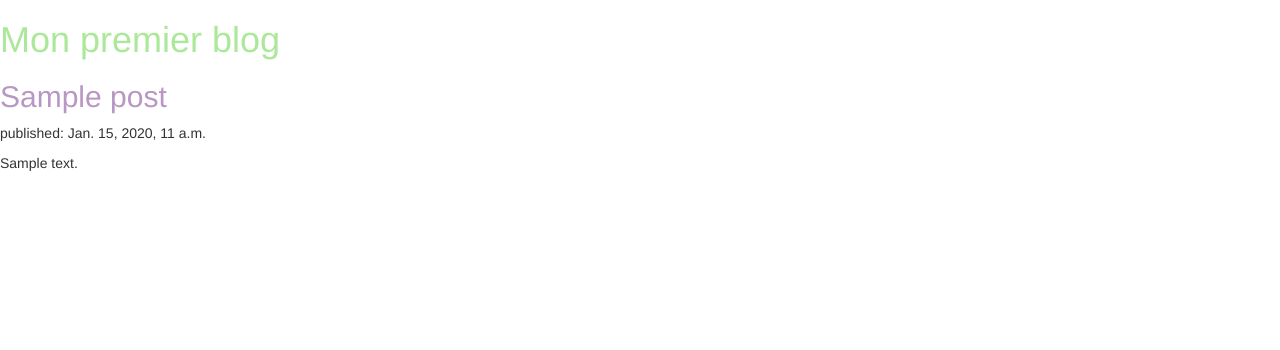
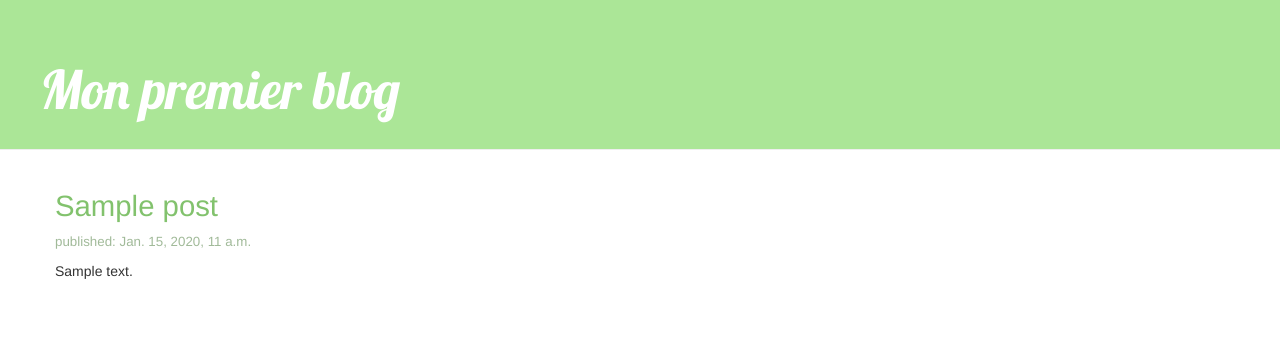
Before and after one commit to chloedu/my-first-blog, a Django app: template blog/templates/blog/post_list.html in a window 1280 px wide. Shown: the top 350 px of the page. Run offline with Django 3.2, Linux system fonts and the light colour scheme; the template is opened without the code that fills it: values that come from a table or form of the project are taken from there, others are empty; tables that the repository leaves empty hold one stand-in row (values such as "Sample post"); some libraries are stand-ins or nearby versions.

Commit message:
changed HTML and CSS

```diff
--- a/blog/static/css/blog.css
+++ b/blog/static/css/blog.css
@@ -1,12 +1,48 @@
-h1 a {
-    color: #ACE899;
+.page-header {
+    background-color: #ABE697;
+    margin-top: 0;
+    padding: 40px 20px 20px 40px;
 }
-h2 a {
-    color: #B997C4;
+
+.page-header h1, .page-header h1 a, .page-header h1 a:visited, .page-header h1 a:active {
+    color: #ffffff;
+    font-size: 40pt;
+    text-decoration: none;
 }
-em {
-    color: #E89376;
+
+.content {
+    margin-left: 40px;
 }
-strong {
-    color: #E34E1B;
+
+h1 {
+    font-family: 'Lobster', cursive;
 }
+
+.date {
+    color: #A1BA99;
+    font-size: 10pt;
+}
+
+.save {
+    float: right;
+}
+
+.post-form textarea, .post-form input {
+    width: 100%;
+}
+
+.top-menu, .top-menu:hover, .top-menu:visited {
+    color: #ffffff;
+    float: right;
+    font-size: 26pt;
+    margin-right: 20px;
+}
+
+.post {
+    margin-bottom: 70px;
+}
+
+.post h2 a, .post h2 a:visited {
+    color: #82C26D;
+    font-size: 22pt;
+}
--- a/blog/templates/blog/post_list.html
+++ b/blog/templates/blog/post_list.html
@@ -4,21 +4,33 @@
     <head>
         <link rel="stylesheet" href="//maxcdn.bootstrapcdn.com/bootstrap/3.2.0/css/bootstrap.min.css">
         <link rel="stylesheet" href="//maxcdn.bootstrapcdn.com/bootstrap/3.2.0/css/bootstrap-theme.min.css">
+        <link href="//fonts.googleapis.com/css?family=Lobster&subset=latin,latin-ext" rel="stylesheet" type="text/css">
         <link rel="stylesheet" href="{% static 'css/blog.css' %}">
         <title>Mon premier blog</title>
     </head>
+
     <body>
-        <div>
-            <h1><a href="">Mon premier blog</a></h1>
+
+        <div class="page-header">
+            <h1><a href="/">Mon premier blog</a></h1>
         </div>
 
+        <div class="content container">
+            <div class="row">
+                <div class="col-md-8">
                     {% for post in posts %}
-    <div>
+                        <div class="post">
                             <h2><a href="">{{ post.title }}</a></h1>
+                            <div class="date">
                                 <p>published: {{ post.published_date }}</p>
+                            </div>
                             <p>{{ post.text|linebreaksbr }}</p>
                         </div>
                     {% endfor %}
+                </div>
+            </div>
+        </div>
+
 
     </body>
 </html>
```
Lines whose indentation alone changed are shown as unchanged.
